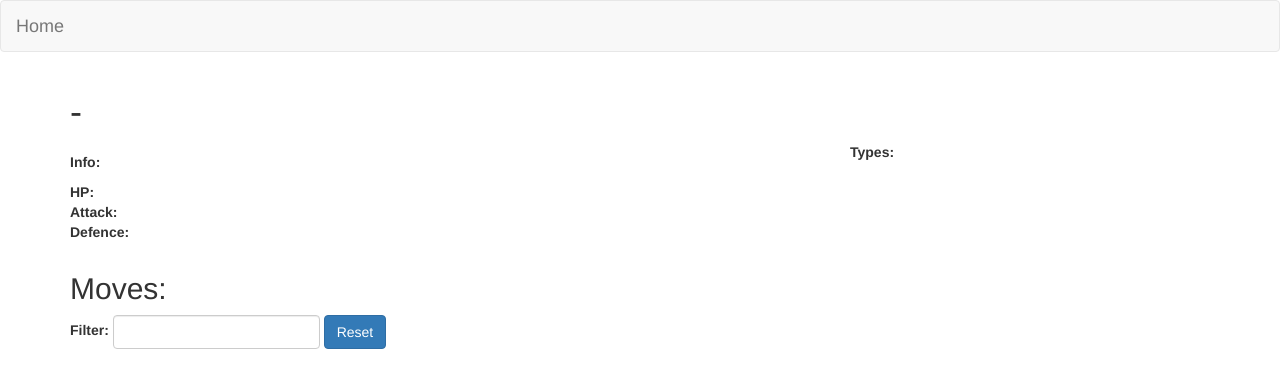
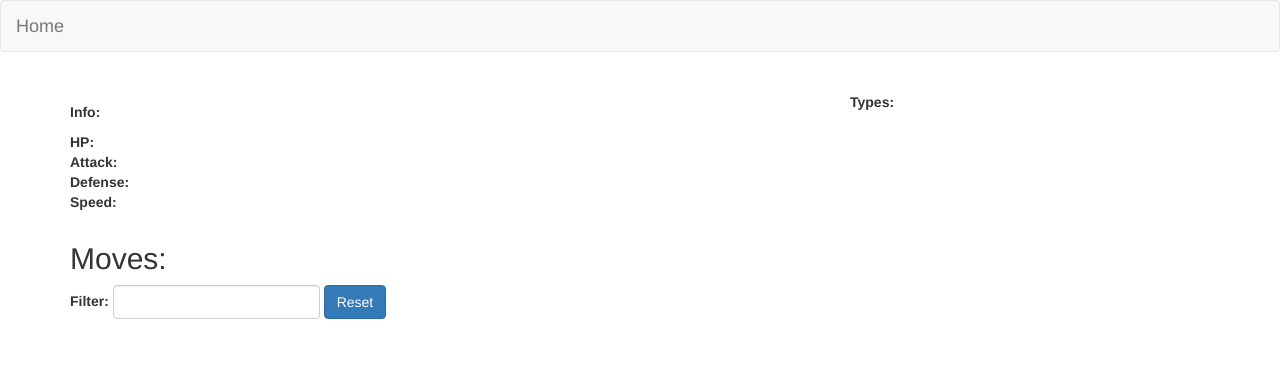
Before and after one commit to matifol/pokedex, a website: page index.html at #/pokemon in a window 1280 px wide. Drawn offline with Linux system fonts and the light colour scheme; no server answers.

Commit message:
Remove some logs and added defence and speed to Pokèmon

```diff
--- a/app/components/move/move.js
+++ b/app/components/move/move.js
@@ -6,7 +6,6 @@ angular.module('pokedex.move',
 
   var moveRequest = searchService.getResource($routeParams.resource);
   moveRequest.success(function(move){
-    console.log(move);
     $scope.move = move;
   });
 
--- a/app/components/pokemon/pokemon.html
+++ b/app/components/pokemon/pokemon.html
@@ -1,6 +1,6 @@
 <div class="row">
   <div class="col-xs-12">
-    <h1>{{pokemon.name}} - <small>{{pokemon.species}}</small></h1>
+    <h1>{{pokemon.name}} <small ng-show="pokemon.species.length > 0"> - {{pokemon.species}}</small></h1>
   </div>
 
   <div class="col-xs-8">
@@ -29,8 +29,12 @@
             {{pokemon.attack}}
           </li>
           <li>
-            <strong>Defence:</strong>
-            {{pokemon.defence}}
+            <strong>Defense:</strong>
+            {{pokemon.defense}}
+          </li>
+          <li>
+            <strong>Speed:</strong>
+            {{pokemon.speed}}
           </li>
         </ul>
       </div>
--- a/app/components/pokemon/pokemon.js
+++ b/app/components/pokemon/pokemon.js
@@ -6,7 +6,6 @@ angular.module('pokedex.pokemon',
 
   var pokemonRequest = searchService.getResource($routeParams.resource);
   pokemonRequest.success(function(pokemon){
-    console.log(pokemon);
     $scope.pokemon = pokemon;
     $scope.sprites = [];
     $scope.types = [];
--- a/app/components/type/type.js
+++ b/app/components/type/type.js
@@ -6,7 +6,6 @@ angular.module('pokedex.type',
 
   var typeRequest = searchService.getResource($routeParams.resource);
   typeRequest.success(function(type){
-    console.log(type);
     $scope.type = type;
   });
 
--- a/index.html
+++ b/index.html
@@ -1,7 +1,7 @@
 <!DOCTYPE html>
 <html ng-app="pokedex">
   <head>
-    <title>Geta PokèAPI - AngularJS</title>
+    <title>Pokedex via PokèAPI - AngularJS</title>
     <!-- Vendor CSS -->
     <link rel="stylesheet" href="app/vendor/bootstrap/css/bootstrap.css"></rel>
   </head>
```
